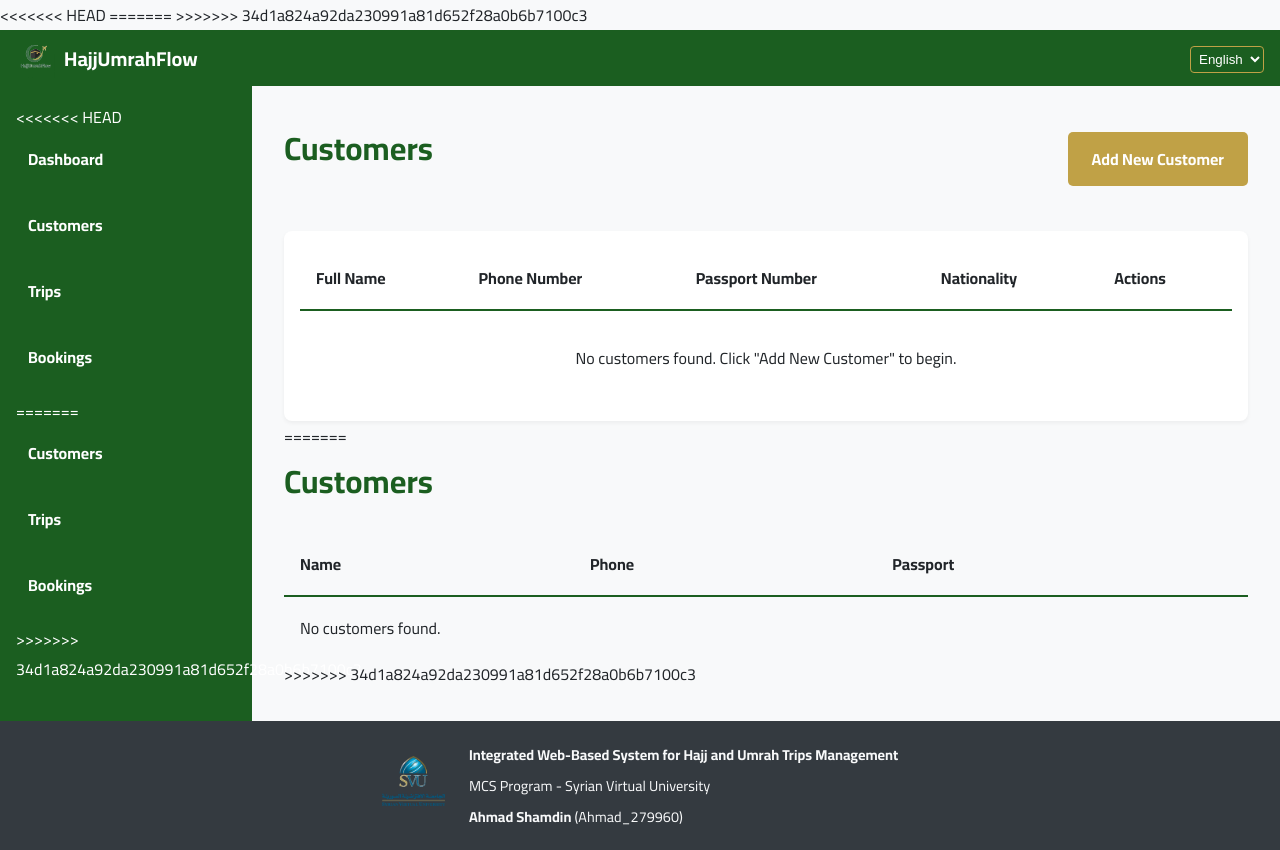
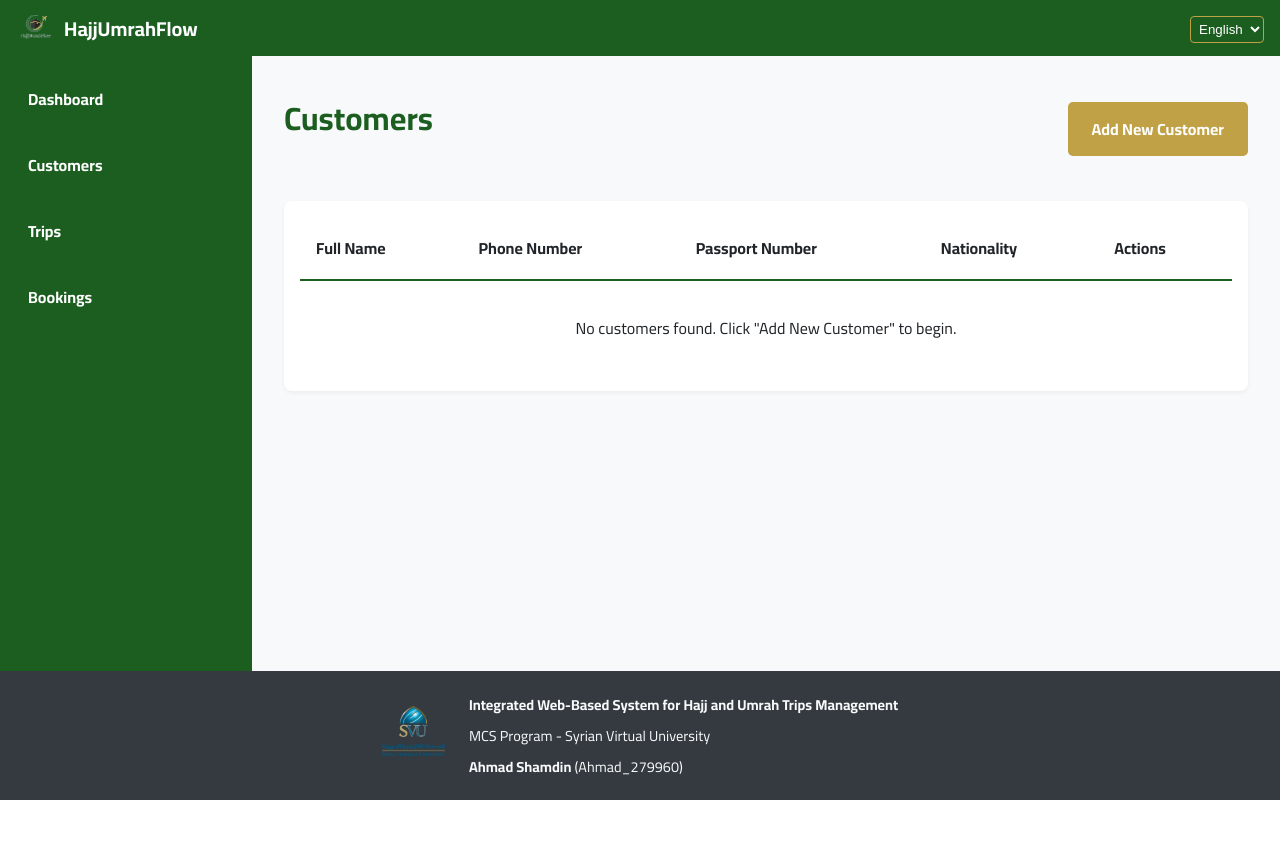
Before and after one commit to ahmadfit2024-rgb/hajjumrahflow_django, a Django app: page /customers/ in a window 1280 px wide. After the commit the page ends 800 px from the top, so only its background shows below. Run offline with Django 5.2, Linux system fonts and the light colour scheme; the visitor is signed in with stand-in values (Sample User, id 1); data that the repository does not hold is empty; parts of the project's set-up code (start-up, migrations or seed data) failed here and were passed over.

Commit message:
Fix all merge conflicts

```diff
--- a/templates/base.html
+++ b/templates/base.html
@@ -6,12 +6,9 @@
     <meta charset="utf-8">
     <meta name="viewport" content="width=device-width, initial-scale=1">
     <title>HajjUmrahFlow</title>
-<<<<<<< HEAD
     <link rel="preconnect" href="https://fonts.googleapis.com">
     <link rel="preconnect" href="https://fonts.gstatic.com" crossorigin>
     <link href="https://fonts.googleapis.com/css2?family=Cairo:wght@400;700&display=swap" rel="stylesheet">
-=======
->>>>>>> 34d1a824a92da230991a81d652f28a0b6b7100c3
     <link rel="stylesheet" href="{% static 'css/style.css' %}">
   </head>
   <body>
--- a/templates/crm/customer_list.html
+++ b/templates/crm/customer_list.html
@@ -35,27 +35,4 @@
     </tbody>
   </table>
 </div>
-=======
-<h1>{% trans 'Customers' %}</h1>
-<table>
-  <thead>
-    <tr>
-      <th>{% trans 'Name' %}</th>
-      <th>{% trans 'Phone' %}</th>
-      <th>{% trans 'Passport' %}</th>
-    </tr>
-  </thead>
-  <tbody>
-    {% for customer in customers %}
-    <tr>
-      <td><a href="{% url 'crm:customer-detail' customer.id %}">{{ customer.full_name }}</a></td>
-      <td>{{ customer.phone_number }}</td>
-      <td>{{ customer.passport_number }}</td>
-    </tr>
-    {% empty %}
-    <tr><td colspan="3">{% trans 'No customers found.' %}</td></tr>
-    {% endfor %}
-  </tbody>
-</table>
->>>>>>> 34d1a824a92da230991a81d652f28a0b6b7100c3
 {% endblock %}
--- a/templates/partials/_sidebar.html
+++ b/templates/partials/_sidebar.html
@@ -1,13 +1,7 @@
 {% load i18n %}
 <nav class="sidebar">
-<<<<<<< HEAD
   <a href="{% url 'dashboard' %}">{% trans 'Dashboard' %}</a>
   <a href="{% url 'customer-list' %}">{% trans 'Customers' %}</a>
   <a href="#">{% trans 'Trips' %}</a>
   <a href="#">{% trans 'Bookings' %}</a>
-=======
-  <a href="/crm/customers/">{% trans 'Customers' %}</a>
-  <a href="/trips/">{% trans 'Trips' %}</a>
-  <a href="/bookings/">{% trans 'Bookings' %}</a>
->>>>>>> 34d1a824a92da230991a81d652f28a0b6b7100c3
 </nav>
```
Also changed, not shown: 1 other file.
